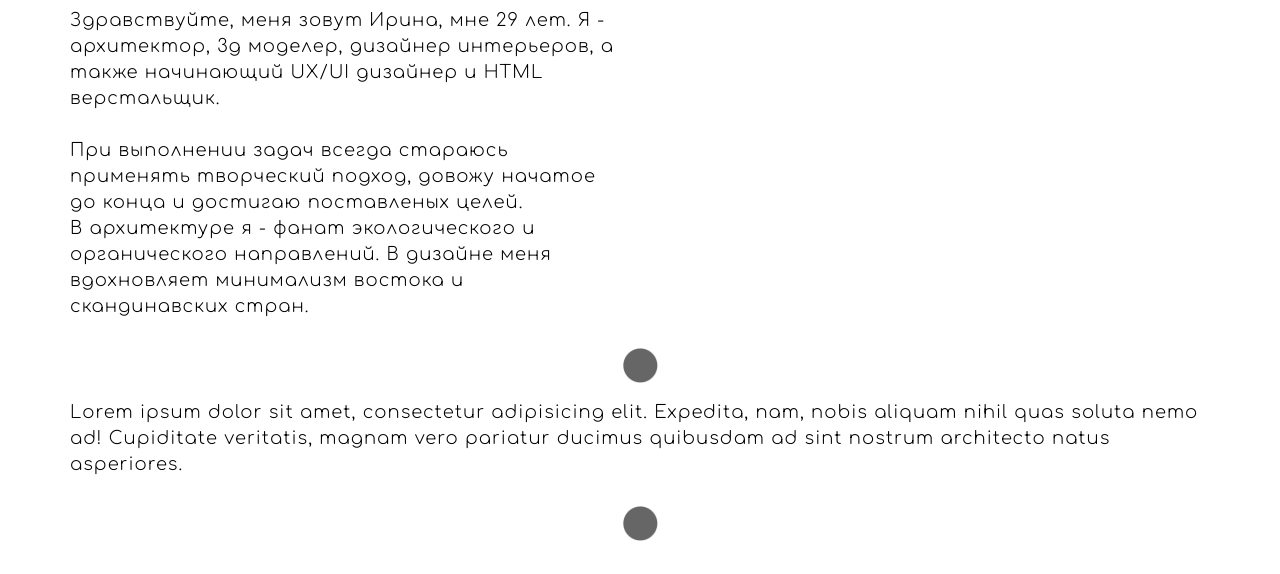
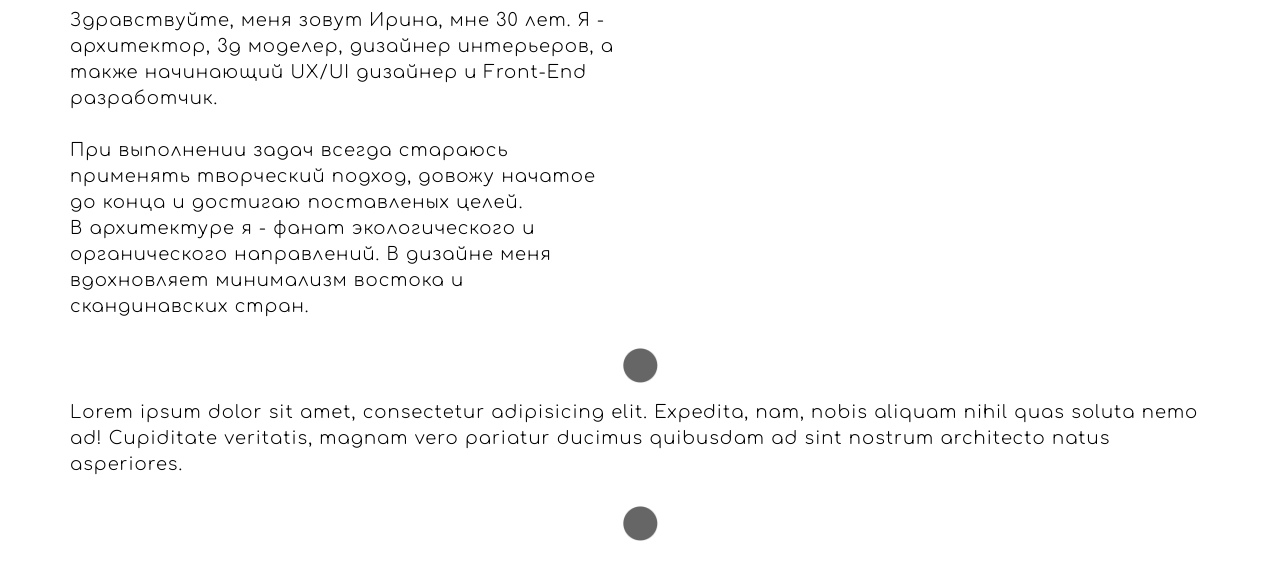
Before and after one commit to iraarx/test3, a plain HTML site: page index2.html in a window 1280 px wide. Shown: the part 508-1082 px from the top of the page. Drawn offline with Linux system fonts and the light colour scheme.

Commit message:
Редактирование Обо мне

```diff
--- a/index2.html
+++ b/index2.html
@@ -72,7 +72,7 @@
 					    <div class="row">
 					    	<div class="col-md-6">
 					    		<p>
-					    			Здравствуйте, меня зовут Ирина, мне 29 лет. Я - архитектор, 3д моделер, дизайнер интерьеров, а также начинающий UX/UI дизайнер и HTML верстальщик.<br><br>При выполнении задач всегда стараюсь применять творческий подход, довожу начатое до конца и достигаю поставленых целей.<br>В архитектуре я - фанат экологического и органического направлений. В дизайне меня вдохновляет минимализм востока и скандинавских стран.
+					    			Здравствуйте, меня зовут Ирина, мне 30 лет. Я - архитектор, 3д моделер, дизайнер интерьеров, а также начинающий UX/UI дизайнер и Front-End разработчик.<br><br>При выполнении задач всегда стараюсь применять творческий подход, довожу начатое до конца и достигаю поставленых целей.<br>В архитектуре я - фанат экологического и органического направлений. В дизайне меня вдохновляет минимализм востока и скандинавских стран.
 					    		</p>
 					    	</div>
 					    </div>
```
